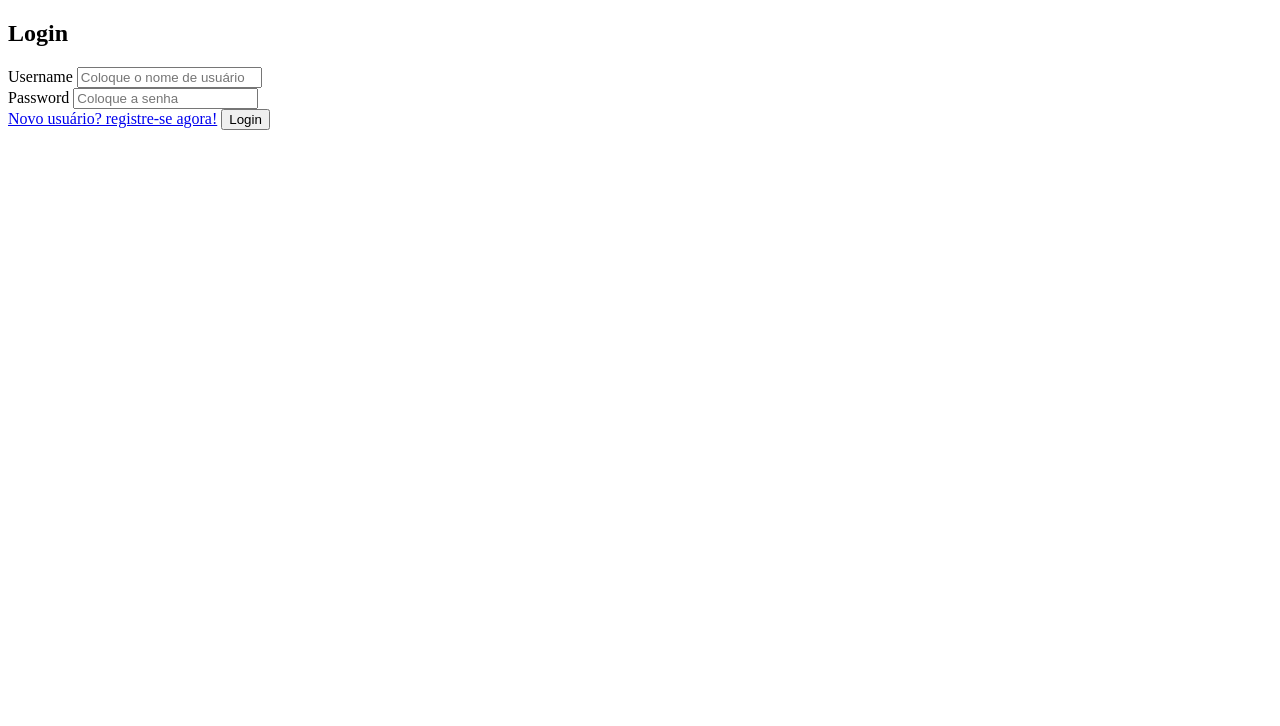
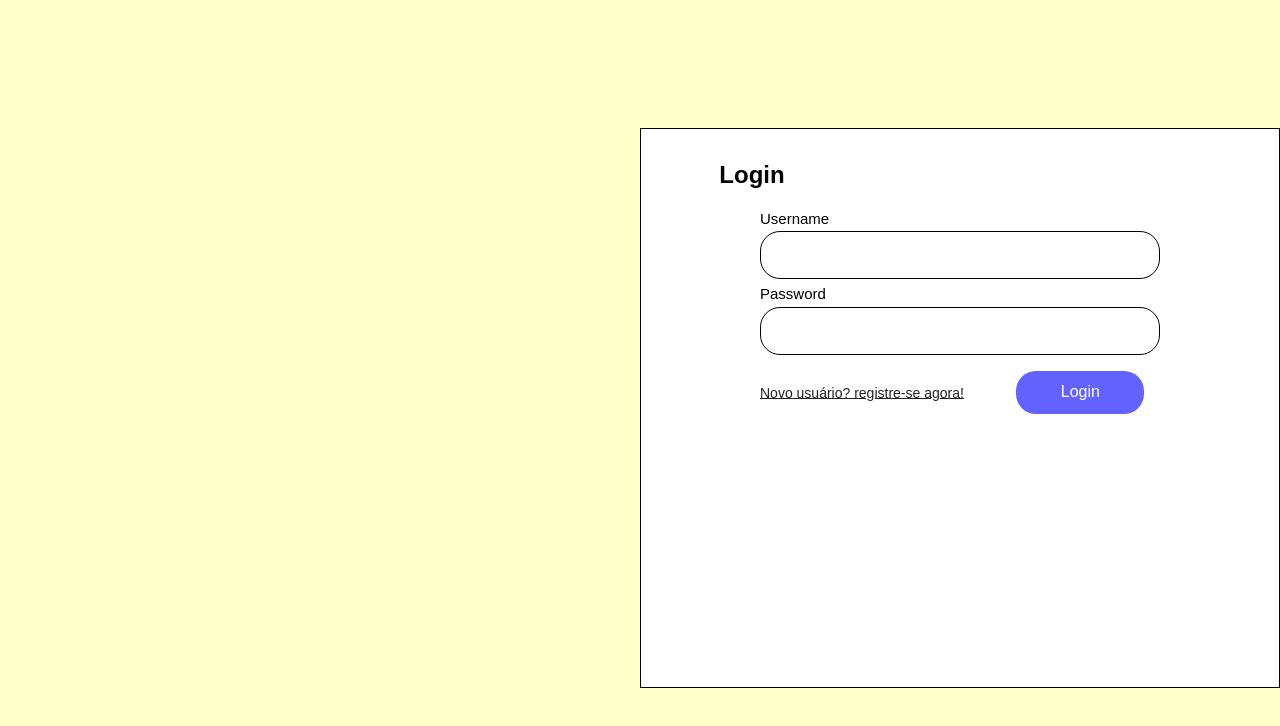
Before and after one commit to WillJapas63/Curriculum, a plain HTML site: page otherpages/login.html in a window 1280 px wide. Drawn offline with Linux system fonts and the light colour scheme.

Commit message:
Eu deveria ter startado isso com um framework...

```diff
--- /dev/null
+++ b/css/login.css
@@ -0,0 +1,92 @@
+*{
+    margin: 0;
+    padding: 0;
+    box-sizing: border-box;
+}
+
+body{
+    background-color: #feffc6;
+    font-family: 'Stack Sans Headline', sans-serif;
+}
+
+#containerlogin{
+    background-color: #ffffff;
+    display: flex;
+    flex-direction: column;
+    align-items: center;
+    margin-left: 40rem;
+    margin-top: 8rem;
+    height: 35rem;
+    width: 40rem;
+    border:1px solid black;
+}
+
+#logintext{
+    margin-right:26rem;
+    margin-top: 2rem;
+}
+
+.inputLogin{
+    margin-top:1.3rem;
+}
+#usertxt{
+    font-size: 15px;
+    margin-right:18rem;
+}
+
+#username{
+    margin-top:0.2rem;
+    width: 25rem;
+    height: 3rem;
+    border-radius: 20px;
+    border: 1px solid black;
+    margin-bottom: 0.4rem;
+}
+
+#pwdtxt{
+    font-size: 15px;
+    margin-right:20rem;
+}
+#password{
+    margin-top:0.2rem;
+    width: 25rem;
+    height: 3rem;
+    border-radius: 20px;
+    border: 1px solid black;
+}
+
+
+.footerLogin{
+    margin-top: 1rem;
+}
+
+#registro{
+    color: rgb(35, 35, 35);
+    font-size: 14px;
+}
+#registro:hover{
+    color: rgb(98, 98, 255);
+    cursor: pointer;
+}
+
+#loginbutton{
+    width: 8rem;
+    height: 2.7rem;
+    margin-left: 3rem;
+    border-radius: 20px;
+    border: none;
+    background-color: rgb(98, 98, 255);
+    color: white;
+    font-size: 16px;
+}
+
+#loginbutton:hover{
+    background-color: rgb(70, 70, 255);
+    cursor: pointer;
+}
+
+input{
+    padding-left: 1rem;
+    font-size: 20px;
+    color:rgb(91, 91, 91);
+}
--- a/otherpages/login.html
+++ b/otherpages/login.html
@@ -4,7 +4,7 @@
     <meta charset="UTF-8">
     <meta name="viewport" content="width=device-width, initial-scale=1.0">
     <title>Document</title>
-    <link rel="stylesheet" href="/css's/script.css">
+    <link rel="stylesheet" href="/css/login.css">
 </head>
 
 <body>
@@ -12,15 +12,19 @@
         <h2 id="logintext">Login</h2>
         <form action="" method="post">
             <div class="inputLogin">
-                <label for="username" id="usertxt">Username</label>
-                <input type="text" id="username" name="username" required placeholder="Coloque o nome de usuário">
+                <label for="username" id="usertxt">Username</label><br>
+                <input type="text" id="username" name="username" >
                 <br>
-                <label for="password" id="pwdtxt">Password</label>
-                <input type="password" id="password" name="password" required placeholder="Coloque a senha">
+                <label for="password" id="pwdtxt">Password</label><br>
+                <input type="password" id="password" name="password">
             </div>
                 <div class="footerLogin">
                     <a href="registro.html" id="registro"> Novo usuário? registre-se agora!</a>
                     <button type="submit" id="loginbutton">Login</button>
+                </div>
+                <div class="options">
+                    <a href=""></a>
+
                 </div>
         </form>
 
```
Also changed, not shown: index.html (+2 -2 lines), otherpages/curriculo.html (+1 -1 lines), css/style.css (renamed from css's/style.css), imgs/google.png (added), js/script.js (added).
